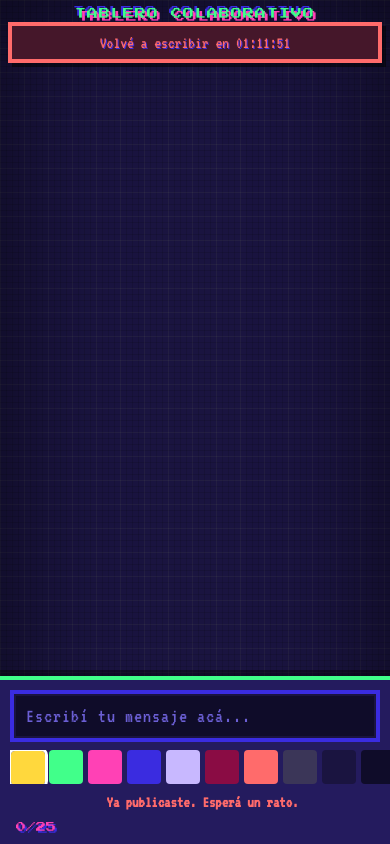
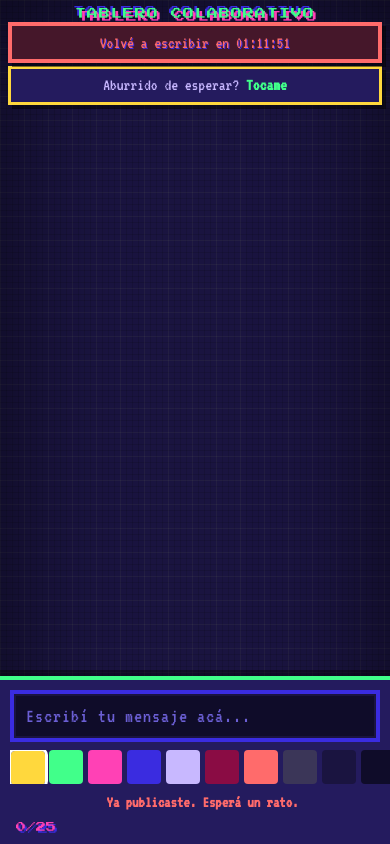
Before and after one commit to EzequielWB/tablero_sincronico, a website: page index.html in a window 390 px wide. Drawn offline with Linux system fonts and the light colour scheme; no server answers.

Commit message:
estimulos

```diff
--- a/index.html
+++ b/index.html
@@ -291,6 +291,31 @@
     }
     .estado.bloqueado { border-color: #ff6b6b; color: #ff6b6b; background: #45172a; }
 
+    /* Pequeño prompt de espera (hipervínculo) */
+    .espera-link {
+        position: fixed;
+        top: 74px;
+        left: 50%;
+        transform: translateX(-50%);
+        z-index: 9998;
+        display: none;
+        background: #241b5e;
+        border: 3px solid #ffd83d;
+        color: #c8b8ff;
+        font-family: "VT323", monospace;
+        font-size: 18px;
+        line-height: 1.1;
+        padding: 6px 14px;
+        text-align: center;
+        text-decoration: none;
+        box-shadow: 4px 4px 0 rgba(0,0,0,0.5);
+        cursor: pointer;
+        transition: transform 0.1s ease;
+    }
+    .espera-link b { color: #41ff8a; font-weight: 700; }
+    .espera-link:hover { transform: translateX(-50%) translate(1px, 1px); }
+    .espera-link:active { transform: translateX(-50%) translate(2px, 2px); box-shadow: 2px 2px 0 rgba(0,0,0,0.5); }
+
     /* ===== MODO MÓVIL ===== */
     @media (max-width: 768px) {
         h1.titulo {
@@ -312,6 +337,17 @@
             text-align: center;
             box-shadow: 4px 4px 0 rgba(0,0,0,0.5);
         }
+
+        .espera-link {
+            top: 66px;
+            left: 8px;
+            right: 8px;
+            transform: none;
+            font-size: 17px;
+            padding: 7px 10px;
+        }
+        .espera-link:hover { transform: translate(1px, 1px); }
+        .espera-link:active { transform: translate(2px, 2px); }
 
         .barra {
             flex-wrap: wrap;
@@ -403,6 +439,8 @@
 
 <div class="estado" id="estado">Conectando…</div>
 
+<a class="espera-link" id="esperaLink" href="https://vampiros-sobreviven.vercel.app/" target="_blank" rel="noopener">Aburrido de esperar? <b>Tocame</b></a>
+
 <div class="barra">
     <input class="entrada" id="entrada" maxlength="25" placeholder="Escribí tu mensaje acá..." autocomplete="off">
     <span class="contador" id="contador">0/25</span>
@@ -434,6 +472,7 @@
     var estado = document.getElementById("estado");
     var colorBtns = document.getElementById("colorBtns");
     var barra = document.querySelector(".barra");
+    var esperaLink = document.getElementById("esperaLink");
 
     // Mantener la barra sobre el teclado virtual en móviles
     var visualViewport = window.visualViewport || null;
@@ -524,6 +563,7 @@
         if (puedoPublicar) {
             estado.textContent = "Podés escribir";
             estado.classList.remove("bloqueado");
+            esperaLink.style.display = "none";
             if (!hint.dataset.temporal) {
                 hint.textContent = "Escribí un mensaje y hacé clic en el tablero para colocarlo.";
                 hint.classList.remove("bloqueado");
@@ -532,6 +572,7 @@
             var restante = diasRestantes();
             estado.textContent = "Volvé a escribir en " + restante;
             estado.classList.add("bloqueado");
+            esperaLink.style.display = "block";
             if (!hint.dataset.temporal) {
                 hint.textContent = "Ya publicaste. Esperá un rato.";
                 hint.classList.add("bloqueado");
```
